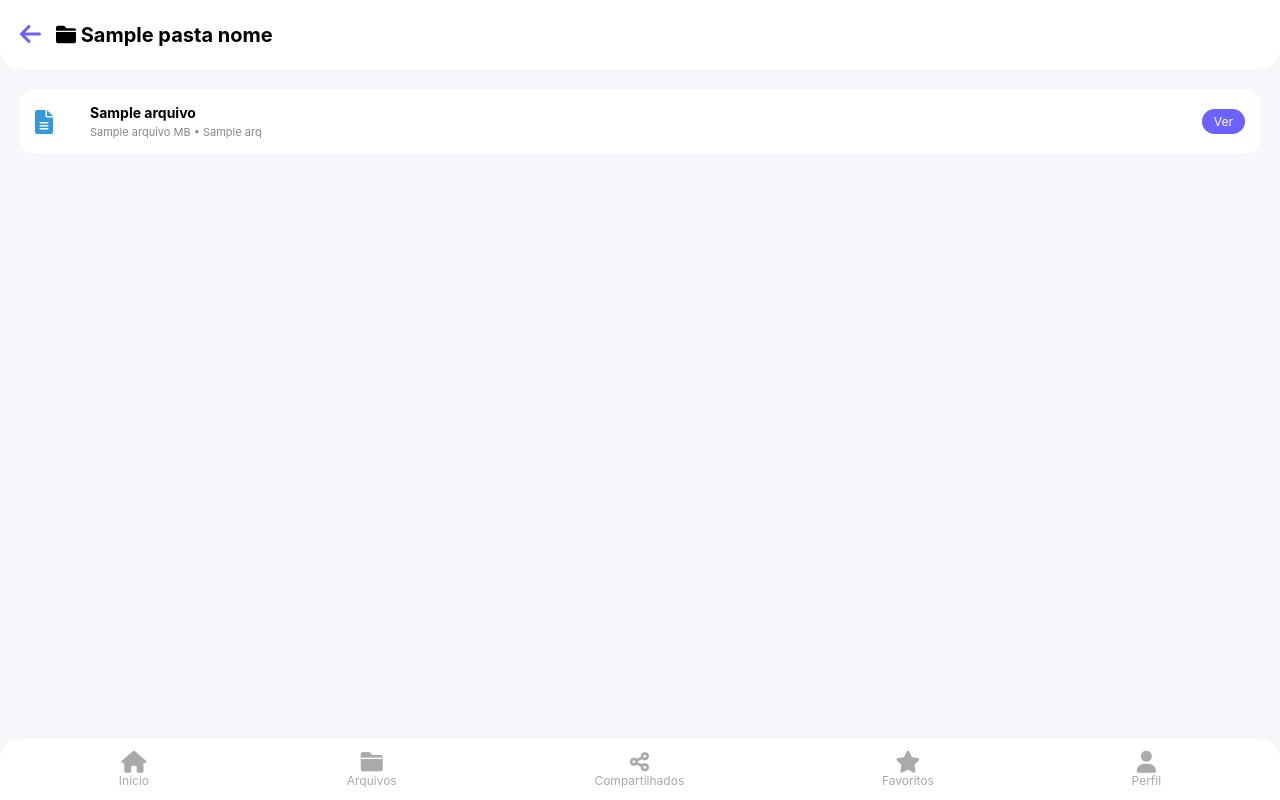
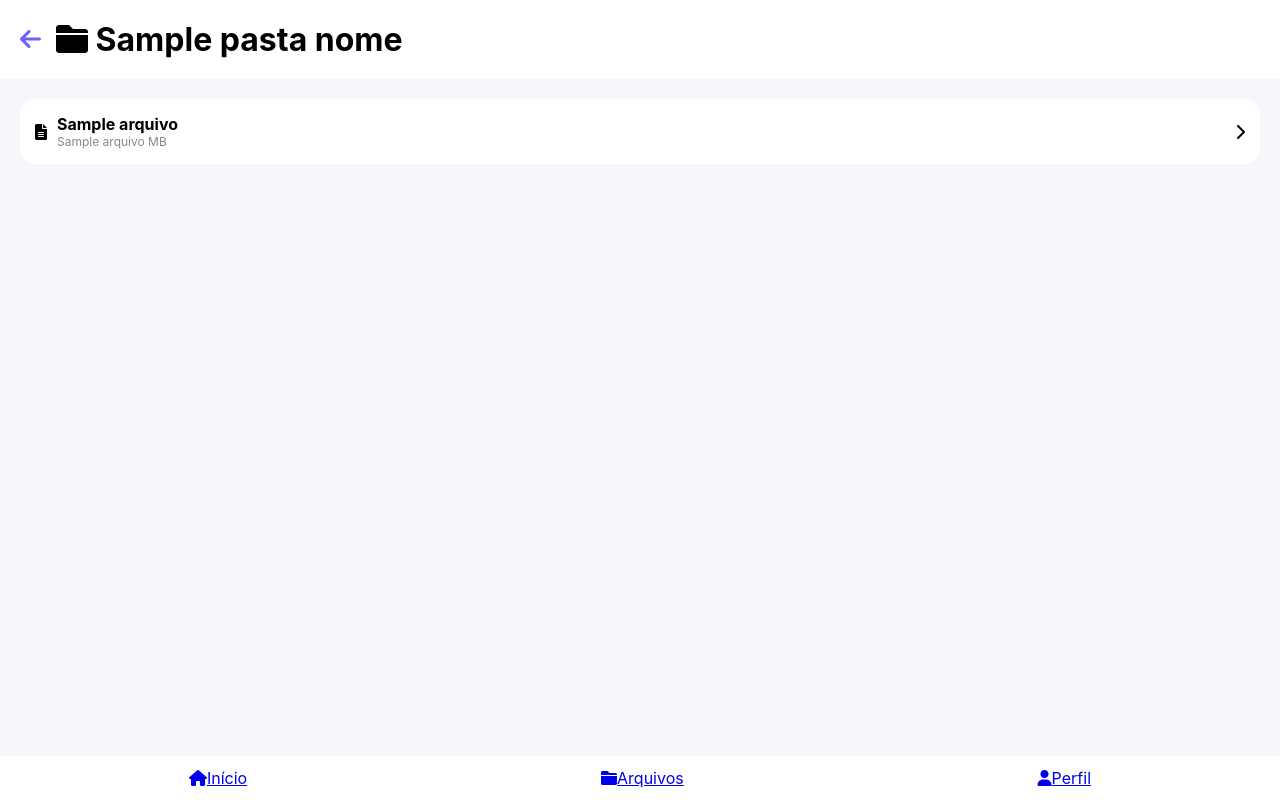
Before and after one commit to Desquek/Clourf-, a Flask app: template templates/pasta.html in a window 1280 px wide. Run offline with Flask 3, Linux system fonts and the light colour scheme; the template is opened without the code that fills it: most values are stand-ins (such as "Sample title", 1, 10 or a date in 2020).

Commit message:
Atualizar o pasta.html

```diff
--- a/templates/pasta.html
+++ b/templates/pasta.html
@@ -8,31 +8,12 @@
     <style>
         * { margin: 0; padding: 0; box-sizing: border-box; }
         body { font-family: -apple-system, sans-serif; background: #f5f7fb; padding-bottom: 70px; }
-
-        .header { background: white; padding: 20px; display: flex; align-items: center; gap: 15px; border-bottom-left-radius: 20px; border-bottom-right-radius: 20px; }
+        .header { background: white; padding: 20px; display: flex; align-items: center; gap: 15px; }
         .back-btn { font-size: 24px; text-decoration: none; color: #6C63FF; }
-        .header h1 { font-size: 20px; }
-
         .container { padding: 20px; }
-
-        .arquivo-item { background: white; padding: 15px; border-radius: 15px; margin-bottom: 10px; display: flex; align-items: center; gap: 15px; text-decoration: none; color: inherit; }
-        .arquivo-icon { font-size: 24px; width: 40px; }
-        .arquivo-icon.fa-file-image { color: #2ecc71; }
-        .arquivo-icon.fa-file-video { color: #e67e22; }
-        .arquivo-icon.fa-file-alt { color: #3498db; }
-        .arquivo-icon.fa-file-pdf { color: #e74c3c; }
-        .arquivo-info { flex: 1; }
-        .arquivo-info h4 { font-size: 14px; margin-bottom: 4px; }
-        .arquivo-info p { font-size: 11px; color: #888; }
-        .visualizar-btn { background: #6C63FF; color: white; padding: 5px 12px; border-radius: 15px; text-decoration: none; font-size: 12px; }
-
-        .empty-state { text-align: center; padding: 50px; color: #888; background: white; border-radius: 15px; }
-        .empty-state i { font-size: 60px; margin-bottom: 15px; }
-
-        .bottom-menu { position: fixed; bottom: 0; left: 0; right: 0; background: white; display: flex; justify-content: space-around; padding: 12px 20px; border-top-left-radius: 20px; border-top-right-radius: 20px; }
-        .menu-item { display: flex; flex-direction: column; align-items: center; text-decoration: none; color: #aaa; font-size: 12px; }
-        .menu-item i { font-size: 22px; }
-        .menu-item.active { color: #6C63FF; }
+        .arquivo-item { background: white; padding: 15px; border-radius: 15px; margin-bottom: 10px; display: flex; align-items: center; gap: 10px; cursor: pointer; }
+        .empty { text-align: center; padding: 50px; color: #888; }
+        .bottom-menu { position: fixed; bottom: 0; left: 0; right: 0; background: white; display: flex; justify-content: space-around; padding: 12px; }
     </style>
 </head>
 <body>
@@ -40,37 +21,30 @@
         <a href="/dashboard" class="back-btn"><i class="fas fa-arrow-left"></i></a>
         <h1><i class="fas fa-folder"></i> {{ pasta_nome }}</h1>
     </div>
-
     <div class="container">
         {% if arquivos and arquivos|length > 0 %}
             {% for arquivo in arquivos %}
-            <a href="/visualizar/{{ arquivo[0] }}" class="arquivo-item">
-                <i class="fas {% if arquivo[2] == 'foto' %}fa-file-image
-                            {% elif arquivo[2] == 'video' %}fa-file-video
-                            {% elif 'pdf' in arquivo[1].lower() %}fa-file-pdf
-                            {% else %}fa-file-alt{% endif %} arquivo-icon"></i>
-                <div class="arquivo-info">
-                    <h4>{{ arquivo[1] }}</h4>
-                    <p>{{ arquivo[3] }} MB • {{ arquivo[4][:10] }}</p>
+            <a href="/visualizar/{{ arquivo[0] }}" class="arquivo-item" style="text-decoration: none; color: inherit;">
+                <i class="fas {% if arquivo[2] == 'foto' %}fa-file-image{% elif arquivo[2] == 'video' %}fa-file-video{% else %}fa-file-alt{% endif %}"></i>
+                <div style="flex:1">
+                    <strong>{{ arquivo[1] }}</strong>
+                    <p style="font-size:12px; color:#888">{{ arquivo[3] }} MB</p>
                 </div>
-                <span class="visualizar-btn">Ver</span>
+                <i class="fas fa-chevron-right"></i>
             </a>
             {% endfor %}
         {% else %}
-            <div class="empty-state">
-                <i class="fas fa-folder-open"></i>
+            <div class="empty">
+                <i class="fas fa-folder-open" style="font-size: 50px; color: #ccc;"></i>
                 <p>Pasta vazia</p>
-                <a href="/upload-page" style="color: #6C63FF; text-decoration: none;">Enviar arquivo →</a>
+                <a href="/upload-page" style="color:#6C63FF">Enviar arquivo</a>
             </div>
         {% endif %}
     </div>
-
     <div class="bottom-menu">
-        <a href="/dashboard" class="menu-item"><i class="fas fa-home"></i><span>Início</span></a>
-        <a href="/meus-arquivos" class="menu-item"><i class="fas fa-folder"></i><span>Arquivos</span></a>
-        <a href="#" class="menu-item"><i class="fas fa-share-alt"></i><span>Compartilhados</span></a>
-        <a href="/favoritos" class="menu-item"><i class="fas fa-star"></i><span>Favoritos</span></a>
-        <a href="/perfil" class="menu-item"><i class="fas fa-user"></i><span>Perfil</span></a>
+        <a href="/dashboard"><i class="fas fa-home"></i><span>Início</span></a>
+        <a href="/meus-arquivos"><i class="fas fa-folder"></i><span>Arquivos</span></a>
+        <a href="/perfil"><i class="fas fa-user"></i><span>Perfil</span></a>
     </div>
 </body>
 </html>
```
